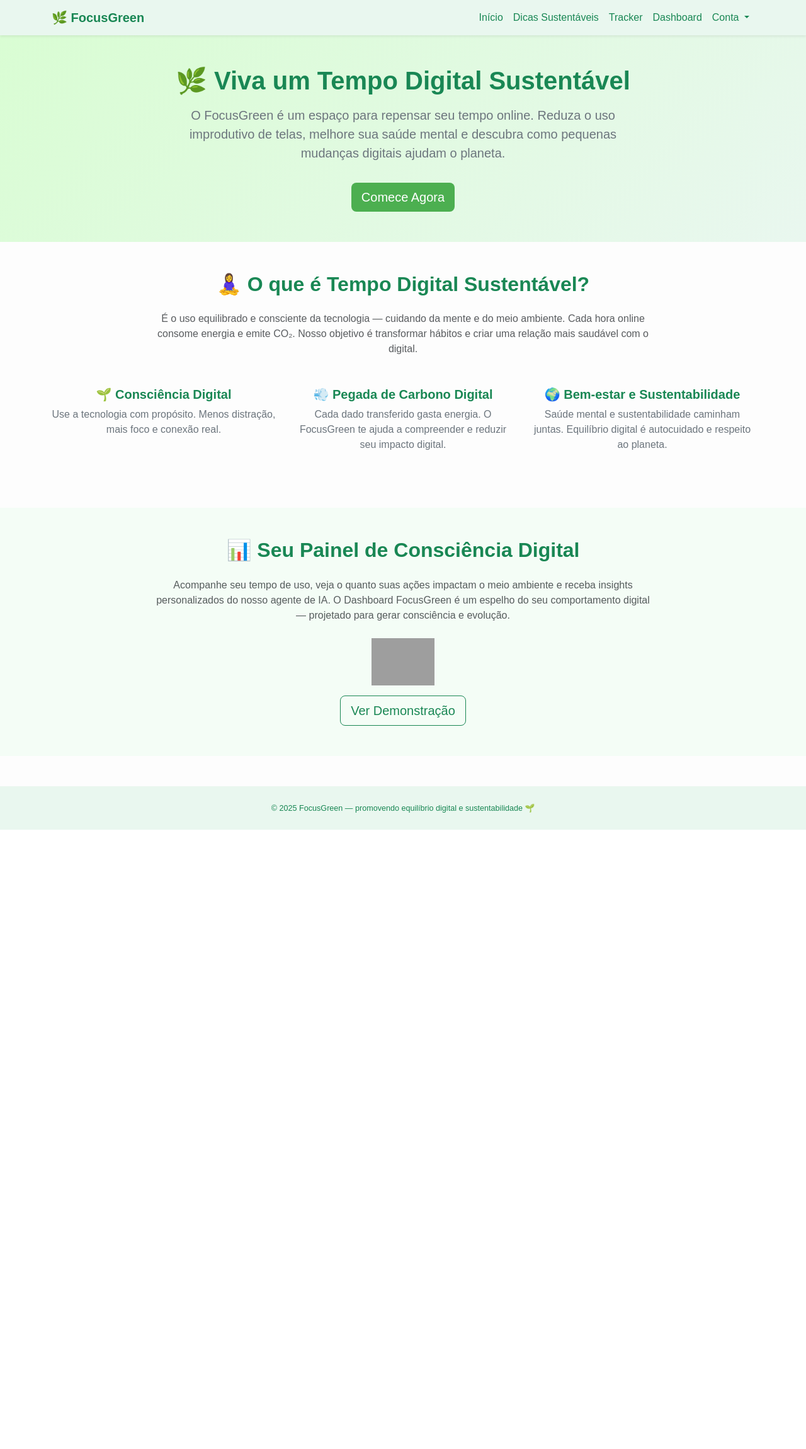
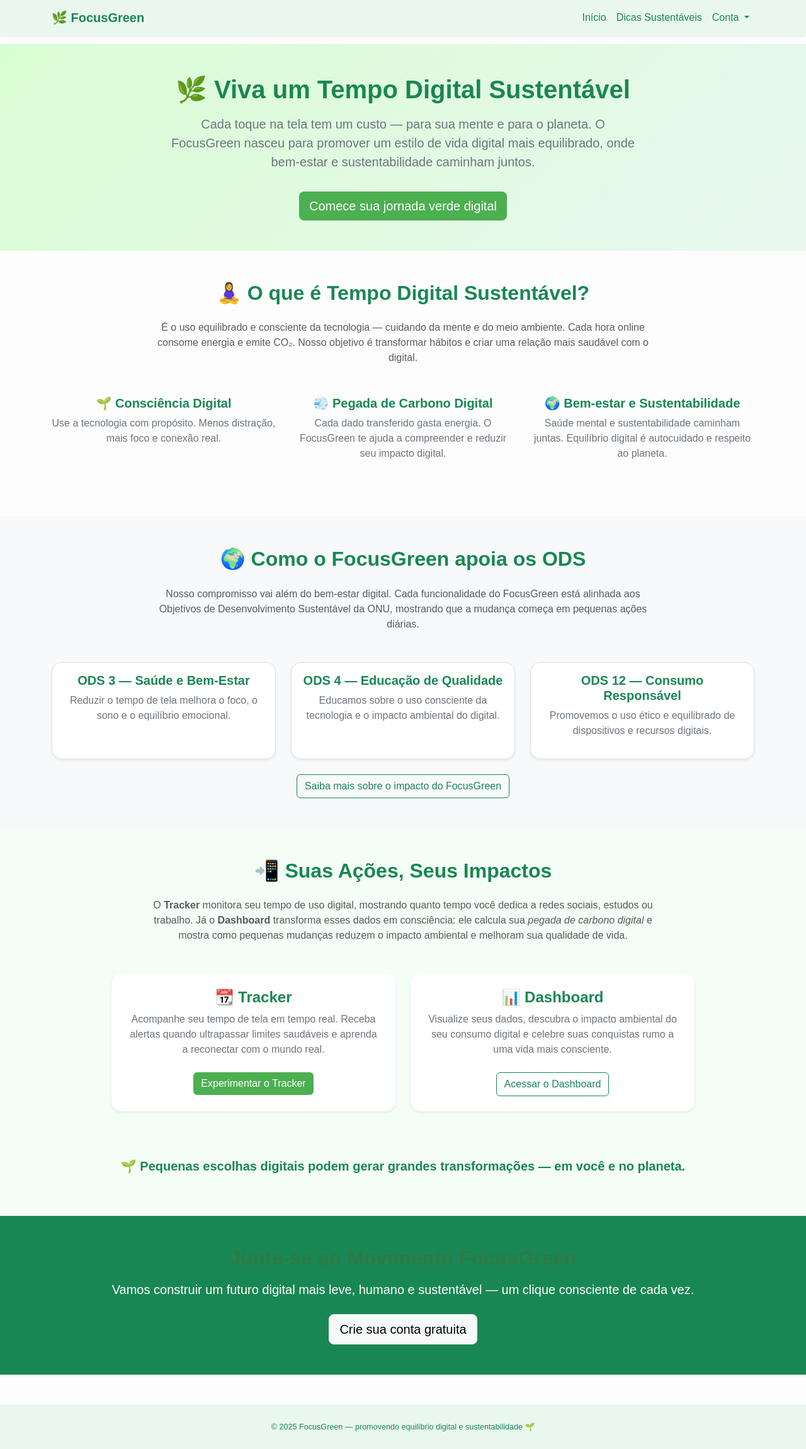
Before and after one commit to Luissantos20/focusgreen, a Django app: template core/templates/core/homepage.html in a window 1280 px wide. Shown: the whole page at 63% size. Before the commit the page ends 1317 px from the top, so only its background shows below. Run offline with Django 5.2, Linux system fonts and the light colour scheme; the template is opened without the code that fills it, so the values that code supplies are empty; grey boxes are pictures that could not be loaded.

Commit message:
refactor(core): melhora homepage e navbar com exibição condicional para usuários logados

```diff
--- a/core/templates/core/homepage.html
+++ b/core/templates/core/homepage.html
@@ -7,14 +7,15 @@
   <div class="container">
     <h1 class="fw-bold text-success mb-3">🌿 Viva um Tempo Digital Sustentável</h1>
     <p class="lead text-secondary mx-auto" style="max-width: 750px;">
-      O <strong>FocusGreen</strong> é um espaço para repensar seu tempo online.
-      Reduza o uso improdutivo de telas, melhore sua saúde mental e descubra como pequenas mudanças digitais ajudam o planeta.
+      Cada toque na tela tem um custo — para sua mente e para o planeta.
+      O <strong>FocusGreen</strong> nasceu para promover um estilo de vida digital mais equilibrado,
+      onde bem-estar e sustentabilidade caminham juntos.
     </p>
-    <a href="#" class="btn btn-success btn-lg mt-3">Comece Agora</a>
+    <a href="{% url 'register' %}" class="btn btn-success btn-lg mt-3">Comece sua jornada verde digital</a>
   </div>
 </section>
 
-<!-- Conceito -->
+<!-- Conceito: O que é Tempo Digital Sustentável -->
 <section class="py-5">
   <div class="container text-center">
     <h2 class="text-success fw-bold mb-4">🧘‍♀️ O que é Tempo Digital Sustentável?</h2>
@@ -46,19 +47,89 @@
   </div>
 </section>
 
-<!-- Introdução ao Dashboard -->
-<section class="py-5" style="background-color: #f4fdf6;">
+<!-- Relação com os ODS -->
+<section class="py-5 bg-light">
   <div class="container text-center">
-    <h2 class="text-success fw-bold mb-4">📊 Seu Painel de Consciência Digital</h2>
-    <p class="text-muted mx-auto mb-4" style="max-width: 800px;">
-      Acompanhe seu tempo de uso, veja o quanto suas ações impactam o meio ambiente e receba insights personalizados do nosso agente de IA.
-      O Dashboard FocusGreen é um espelho do seu comportamento digital — projetado para gerar consciência e evolução.
+    <h2 class="text-success fw-bold mb-4">🌍 Como o FocusGreen apoia os ODS</h2>
+    <p class="text-muted mx-auto mb-5" style="max-width: 800px;">
+      Nosso compromisso vai além do bem-estar digital.
+      Cada funcionalidade do FocusGreen está alinhada aos Objetivos de Desenvolvimento Sustentável da ONU,
+      mostrando que a mudança começa em pequenas ações diárias.
     </p>
-    <img src="https://cdn-icons-png.flaticon.com/512/4406/4406191.png" width="100" class="mb-3" alt="Ilustração Dashboard">
-    <div>
-      <a href="#" class="btn btn-outline-success btn-lg">Ver Demonstração</a>
+
+    <div class="row gy-4">
+      <div class="col-md-4">
+        <div class="p-3 border rounded-4 bg-white shadow-sm h-100">
+          <h5 class="text-success">ODS 3 — Saúde e Bem-Estar</h5>
+          <p class="text-secondary">Reduzir o tempo de tela melhora o foco, o sono e o equilíbrio emocional.</p>
+        </div>
+      </div>
+      <div class="col-md-4">
+        <div class="p-3 border rounded-4 bg-white shadow-sm h-100">
+          <h5 class="text-success">ODS 4 — Educação de Qualidade</h5>
+          <p class="text-secondary">Educamos sobre o uso consciente da tecnologia e o impacto ambiental do digital.</p>
+        </div>
+      </div>
+      <div class="col-md-4">
+        <div class="p-3 border rounded-4 bg-white shadow-sm h-100">
+          <h5 class="text-success">ODS 12 — Consumo Responsável</h5>
+          <p class="text-secondary">Promovemos o uso ético e equilibrado de dispositivos e recursos digitais.</p>
+        </div>
+      </div>
+    </div>
+
+    <div class="mt-4">
+      <a href="#" class="btn btn-outline-success">Saiba mais sobre o impacto do FocusGreen</a>
     </div>
   </div>
 </section>
 
+<!-- Tracker e Dashboard -->
+<section class="py-5" style="background-color: #f4fdf6;">
+  <div class="container text-center">
+    <h2 class="text-success fw-bold mb-4">📲 Suas Ações, Seus Impactos</h2>
+    <p class="text-muted mx-auto mb-5" style="max-width: 800px;">
+      O <strong>Tracker</strong> monitora seu tempo de uso digital, mostrando quanto tempo você dedica a redes sociais, estudos ou trabalho.
+      Já o <strong>Dashboard</strong> transforma esses dados em consciência: ele calcula sua <em>pegada de carbono digital</em> e
+      mostra como pequenas mudanças reduzem o impacto ambiental e melhoram sua qualidade de vida.
+    </p>
+
+    <div class="row justify-content-center">
+      <div class="col-md-5 mb-4">
+        <div class="p-4 rounded-4 shadow-sm bg-white h-100">
+          <h4 class="text-success">📆 Tracker</h4>
+          <p class="text-secondary">Acompanhe seu tempo de tela em tempo real. Receba alertas quando ultrapassar limites saudáveis e aprenda a reconectar com o mundo real.</p>
+          <a href="#" class="btn btn-success mt-2">Experimentar o Tracker</a>
+        </div>
+      </div>
+      <div class="col-md-5 mb-4">
+        <div class="p-4 rounded-4 shadow-sm bg-white h-100">
+          <h4 class="text-success">📊 Dashboard</h4>
+          <p class="text-secondary">Visualize seus dados, descubra o impacto ambiental do seu consumo digital e celebre suas conquistas rumo a uma vida mais consciente.</p>
+          <a href="#" class="btn btn-outline-success mt-2">Acessar o Dashboard</a>
+        </div>
+      </div>
+    </div>
+
+    <p class="mt-5 lead text-success fw-semibold">
+      🌱 Pequenas escolhas digitais podem gerar grandes transformações — em você e no planeta.
+    </p>
+  </div>
+</section>
+
+<!-- CTA final -->
+<section class="text-center py-5 bg-success text-white">
+  <div class="container">
+    <h2 class="fw-bold mb-3">Junte-se ao Movimento FocusGreen</h2>
+    <p class="lead mb-4">
+      Vamos construir um futuro digital mais leve, humano e sustentável — um clique consciente de cada vez.
+    </p>
+    {% if user.is_authenticated %}
+      <a href="#" class="btn btn-light btn-lg">Acesse seu Painel</a>
+    {% else %}
+      <a href="{% url 'register' %}" class="btn btn-light btn-lg">Crie sua conta gratuita</a>
+    {% endif %}
+  </div>
+</section>
+
 {% endblock %}
--- a/core/templates/core/partials/navbar.html
+++ b/core/templates/core/partials/navbar.html
@@ -1,5 +1,5 @@
 <!-- Navbar -->
-<nav class="navbar navbar-expand-lg navbar-light shadow-sm" style="background-color: #e9f7ef;">
+<nav class="navbar navbar-expand-lg navbar-light shadow-sm fixed-top" style="background-color: #e9f7ef; z-index: 1030;">
   <div class="container">
     <!-- Logotipo -->
     <a class="navbar-brand fw-bold text-success" href="{% url 'homepage' %}">🌿 FocusGreen</a>
@@ -14,9 +14,16 @@
     <div class="collapse navbar-collapse" id="navbarNav">
       <ul class="navbar-nav ms-auto">
         <li class="nav-item"><a class="nav-link text-success" href="{% url 'homepage' %}">Início</a></li>
-        <li class="nav-item"><a class="nav-link text-success" href="#">Dicas Sustentáveis</a></li>
-        <li class="nav-item"><a class="nav-link text-success" href="#">Tracker</a></li>
-        <li class="nav-item"><a class="nav-link text-success" href="#">Dashboard</a></li>
+        {% if user.is_authenticated %}
+          <li class="nav-item"><a class="nav-link text-success" href="#">Dicas Sustentáveis Personalizadas</a></li>
+        {% else %}
+          <li class="nav-item"><a class="nav-link text-success" href="#">Dicas Sustentáveis</a></li>
+        {% endif %}
+
+        {% if user.is_authenticated %}
+          <li class="nav-item"><a class="nav-link text-success" href="#">Tracker</a></li>
+          <li class="nav-item"><a class="nav-link text-success" href="#">Dashboard</a></li>
+        {% endif %}
 
         <!-- Conta -->
         <li class="nav-item dropdown">
@@ -26,7 +33,6 @@
           </a>
 
           <ul class="dropdown-menu dropdown-menu-end">
-
             {% if user.is_authenticated %}
               <!-- Usuário logado -->
               <li>
@@ -49,7 +55,6 @@
               <li><a class="dropdown-item" href="{% url 'login' %}">Entrar</a></li>
               <li><a class="dropdown-item" href="{% url 'register' %}">Cadastrar</a></li>
             {% endif %}
-
           </ul>
         </li>
       </ul>
--- a/templates/base.html
+++ b/templates/base.html
@@ -12,17 +12,17 @@
     <link rel="stylesheet" href="{% static 'css/style.css' %}">
 </head>
 
-<body style="background-color: #fdfdfd;">
+<body style="padding-top: 70px; background-color: #fdfdfd; min-height: 100vh; display: flex; flex-direction: column;">
 
     <!-- Navbar global -->
     {% include 'core/partials/navbar.html' %}
 
     <!-- Conteúdo dinâmico -->
-    <main>
+    <main style="flex: 1;">
         {% block content %}{% endblock %}
     </main>
 
-    <!-- Rodapé -->
+    <!-- Rodapé fixado -->
     <footer class="text-center py-4 mt-5" style="background-color: #e9f7ef;">
         <small class="text-success">
             © 2025 FocusGreen — promovendo equilíbrio digital e sustentabilidade 🌱
```
